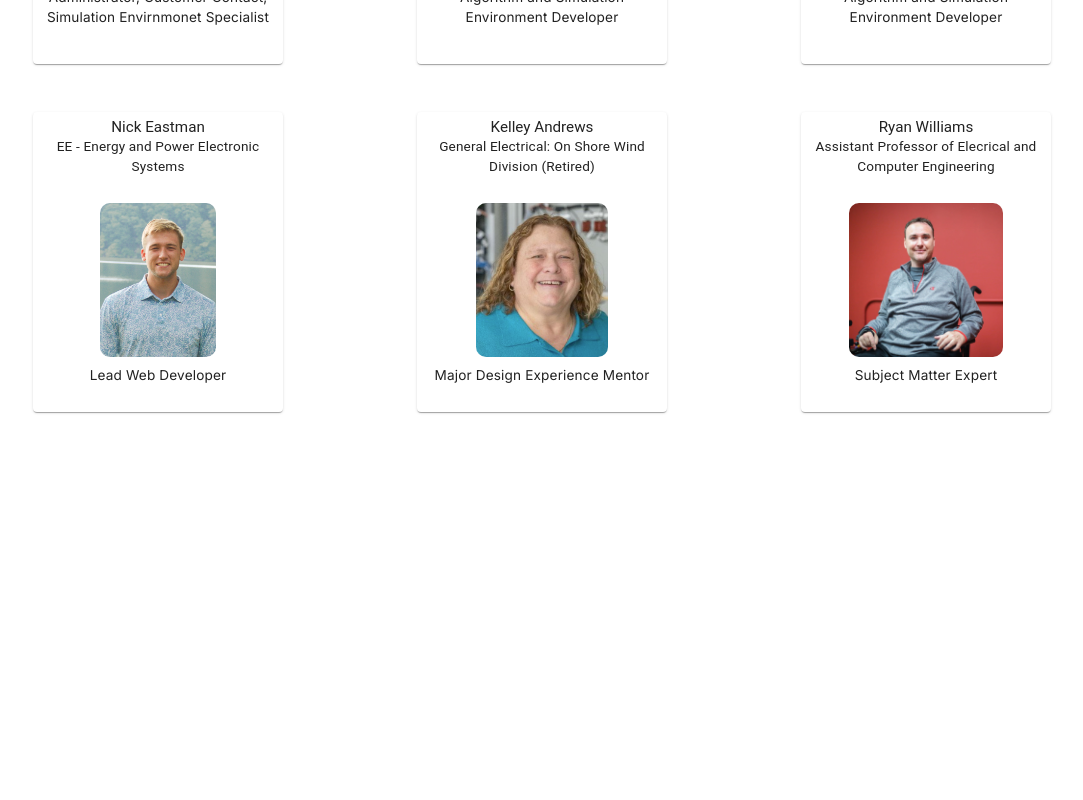
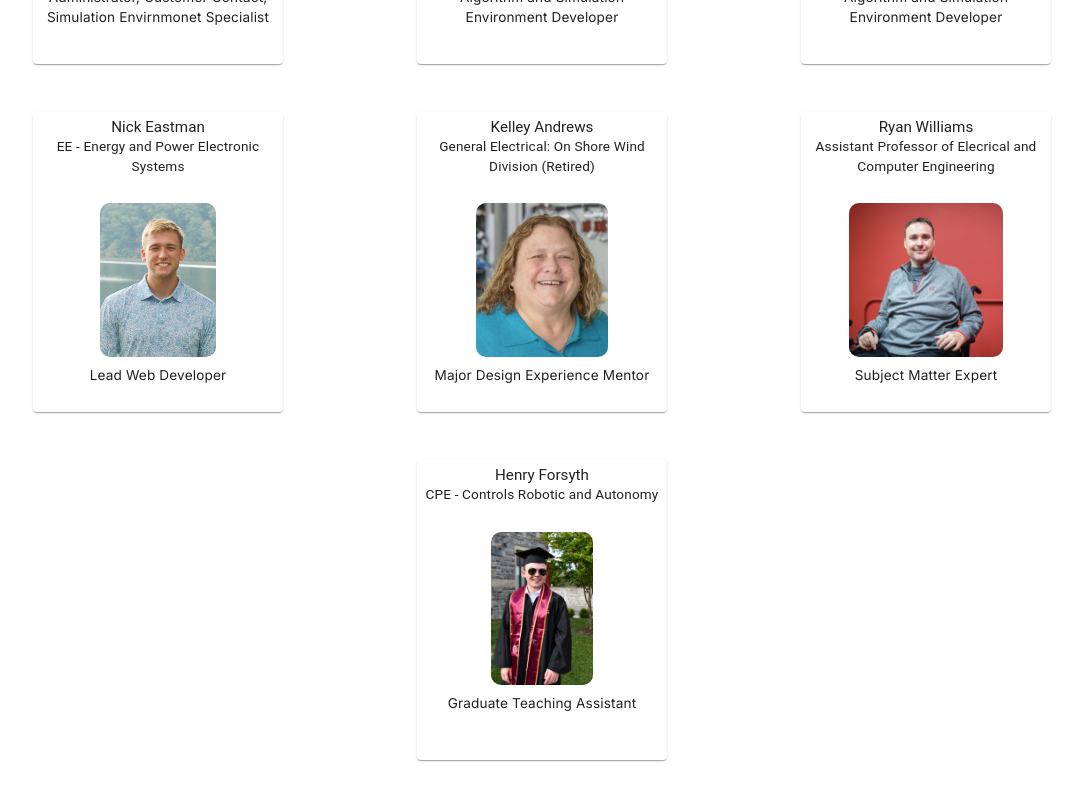
Before and after one commit to neastman018/MDE_Application, a Next.js app in the folder frontend/: page /aboutus in a window 1280 px wide. Shown: the part 328-1128 px from the top of the page, without its empty margins (82-1165 px from the left). Before the commit the page ends 844 px from the top, so only its background shows below. Built offline with nearby package versions, Linux system fonts and the light colour scheme.

Commit message:
add Henry

```diff
--- a/frontend/app/aboutus/page.jsx
+++ b/frontend/app/aboutus/page.jsx
@@ -106,18 +106,18 @@ const aboutUsCards = [
     His technical knowledge has been invaluable on this project in helping us pursure the correct direction for the customer.
     `,
   },
-  // {
-  //   name: "Henry Forsyth",
-  //   major: "CPE - Controls Robotic and Autonomy",
-  //   role: "Graduate Teaching Assistant",
-  //   alt: "Henry Forsyth",
-  //   image: "HenryForsyth.jpg",
-  //   description: `
-  //   Henry is a graduate student at Virginia Tech studying controls, robotics, and autonomy. He has been invaluable in helping the web design part of this project. Through his academic and professional experience
-  //   he has alot of knowledge in the field of application development. Because of his help, the team not only only a visually appealing and fuctional website, but also one that follows industry standard.
-  //   His help was invaluable in the completion of this project.
-  //   `
-  // }
+  {
+    name: "Henry Forsyth",
+    major: "CPE - Controls Robotic and Autonomy",
+    role: "Graduate Teaching Assistant",
+    alt: "Henry Forsyth",
+    image: "HenryForsyth.jpg",
+    description: `
+    Henry is a graduate student at Virginia Tech studying controls, robotics, and autonomy. He has been invaluable in helping the web design part of this project. Through his academic and professional experience
+    he has alot of knowledge in the field of application development. Because of his help, the team not only only a visually appealing and fuctional website, but also one that follows industry standard.
+    His help was invaluable in the completion of this project.
+    `
+  }
 ]
 
 export default function AboutUsPage() {
```
Also changed, not shown: frontend/public/HenryForsyth.jpg.
